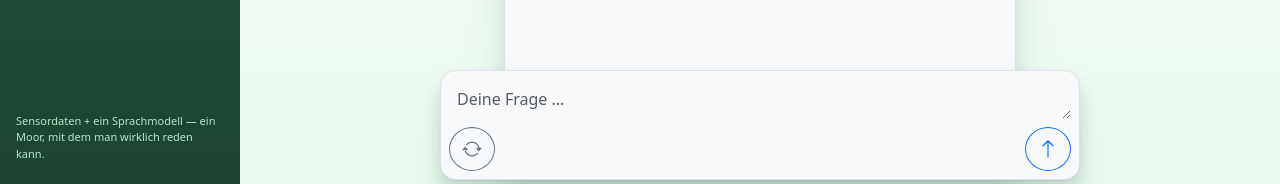
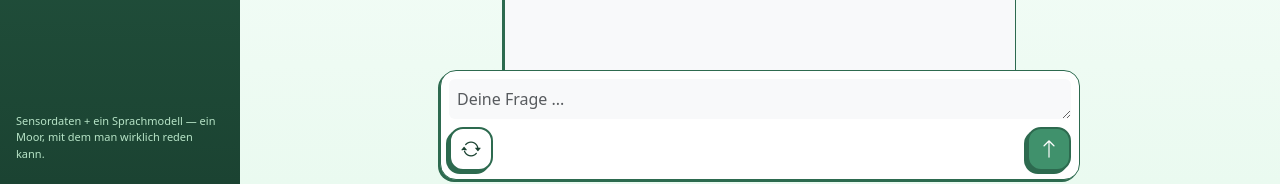
Before and after one commit to jonasseidel/mtm-app, a React (Vite) app in the folder frontend/: page / in a window 1280 px wide. Both pictures are taken after a click on the button "Neuer Chat". Shown: the part 632-816 px from the top of the page. Built offline with nearby package versions, Linux system fonts and the light colour scheme; no server answers.

Commit message:
Added 3D button style to chat window and reload/send buttons

```diff
--- a/frontend/src/components/ChatWindow.css
+++ b/frontend/src/components/ChatWindow.css
@@ -9,15 +9,14 @@
 }
 
 .chat-box {
-  background-color: transparent;
+  background-color: #fff;
+  border: 1px solid var(--mtm-green-700);
   border-radius: 20px;
   padding: 14px 20px;
   cursor: text; /* 👈 makes whole box show the text cursor */
   transition: all 0.2s ease;
-  box-shadow:
-    0 1px 2px rgba(27, 67, 50, 0.06),
-    0 8px 16px rgba(27, 67, 50, 0.10),
-    0 20px 34px rgba(27, 67, 50, 0.12);
+  /* Same hard-edged cube style as the sidebar/badge/buttons. */
+  box-shadow: -2px 2px 0 0 var(--mtm-green-700);
 }
 
 .chat-container {
@@ -33,13 +32,11 @@
 
 /* Scoped to .bg-light (only the message box has it, not the invisible
    fixed-bottom spacer in ChatWindow.tsx that shares .chat-container for its
-   width) — otherwise the shadow rendered around the spacer's shape too, even
-   with a transparent background. */
+   width) — otherwise the border/shadow rendered around the spacer's shape
+   too, even with a transparent background. */
 .chat-container.bg-light {
-  box-shadow:
-    0 1px 2px rgba(27, 67, 50, 0.05),
-    0 10px 20px rgba(27, 67, 50, 0.08),
-    0 30px 50px rgba(27, 67, 50, 0.10);
+  border: 1px solid var(--mtm-green-700);
+  box-shadow: -2px 2px 0 0 var(--mtm-green-700);
 }
 
 .chat-input {
@@ -57,3 +54,43 @@
     left: var(--mtm-sidebar-width, 240px);
   }
 }
+
+/* Reload/send buttons — same hard-edged cube style as the rest of the app. */
+.mtm-icon-btn {
+  width: 44px;
+  height: 44px;
+  border-radius: 14px;
+  display: inline-flex;
+  align-items: center;
+  justify-content: center;
+  background: #fff;
+  color: var(--mtm-green-900);
+  border: 2px solid var(--mtm-green-700);
+  box-shadow: -3px 3px 0 0 var(--mtm-green-700);
+  transform: translate(0, 0);
+  transition: transform 0.08s ease, box-shadow 0.08s ease, background 0.15s ease;
+  cursor: pointer;
+}
+
+.mtm-icon-btn:hover {
+  background: var(--mtm-green-100);
+}
+
+.mtm-icon-btn:active {
+  transform: translate(-3px, 3px);
+  box-shadow: none;
+}
+
+.mtm-icon-btn:disabled {
+  opacity: 0.5;
+  cursor: default;
+}
+
+.mtm-icon-btn-primary {
+  background: var(--mtm-green-500);
+  color: #fff;
+}
+
+.mtm-icon-btn-primary:hover {
+  background: var(--mtm-green-400);
+}
--- a/frontend/src/components/ChatWindowDisplay.tsx
+++ b/frontend/src/components/ChatWindowDisplay.tsx
@@ -12,7 +12,7 @@ interface ChatWindowProps {
 function ChatWindowDisplay({messages, isStreaming, onSkip}: ChatWindowProps) {
 
   return (
-      <div className="container border rounded-4 min-vh-100 bg-light p-3 chat-container">
+      <div className="container rounded-4 min-vh-100 bg-light p-3 chat-container">
         <div className="vstack gap-3 p-3 mx-auto">
           {messages.map(([message, source, image], index) =>
             source === 1 ? (
--- a/frontend/src/components/EnterPromptField.tsx
+++ b/frontend/src/components/EnterPromptField.tsx
@@ -58,7 +58,7 @@ function EnterPromptField({onSend, onReset, placeholder = "Deine Frage ..."}: En
 
   return (
 
-        <div className='bg-light rounded-4 justify-content-center fixed-bottom mb-1 chat-box mx-auto border p-2' onClick={focusInput}>
+        <div className='rounded-4 justify-content-center fixed-bottom mb-1 chat-box mx-auto p-2' onClick={focusInput}>
           <div className="vstack gap-2 mx-auto align-items-center">
             <TextareaAutosize
                     className="d-flex bg-light w-100 chat-input p-2 form-control"
@@ -81,8 +81,8 @@ function EnterPromptField({onSend, onReset, placeholder = "Deine Frage ..."}: En
                     placeholder={placeholder}
                 />
             <div className="hstack gap-4 ">
-                <button className="btn btn-outline-secondary rounded-circle" type="button" onClick={handleReset} disabled={resetDisabled}><i className="bi bi-arrow-repeat fs-5"></i></button>
-                <button className="btn btn-outline-primary rounded-circle ms-auto" type="button" onClick={handleSend} disabled={sendDisabled}> <i className="bi bi-arrow-up fs-5"></i></button>
+                <button className="mtm-icon-btn" type="button" onClick={handleReset} disabled={resetDisabled}><i className="bi bi-arrow-repeat fs-5"></i></button>
+                <button className="mtm-icon-btn mtm-icon-btn-primary ms-auto" type="button" onClick={handleSend} disabled={sendDisabled}><i className="bi bi-arrow-up fs-5"></i></button>
             </div>
           </div>
         </div>
--- a/frontend/src/components/LandingPage.css
+++ b/frontend/src/components/LandingPage.css
@@ -70,7 +70,7 @@
 
 .mtm-start-btn {
   background: var(--mtm-green-500);
-  border: 2px solid var(--mtm-green-900);
+  border: 2px solid var(--mtm-green-700);
   color: #fff;
   font-weight: 700;
   font-size: 16px;
@@ -78,7 +78,7 @@
   border-radius: 10px;
   cursor: pointer;
   /* Same hard-edged cube style as the sidebar nav buttons. */
-  box-shadow: -4px 4px 0 0 var(--mtm-green-900);
+  box-shadow: -4px 4px 0 0 var(--mtm-green-700);
   transform: translate(0, 0);
   transition: transform 0.08s ease, box-shadow 0.08s ease, background 0.15s ease;
 }
```
